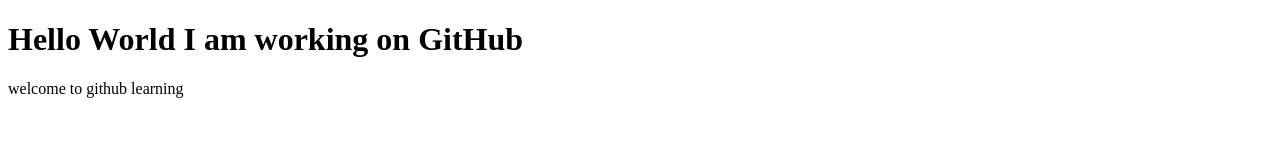
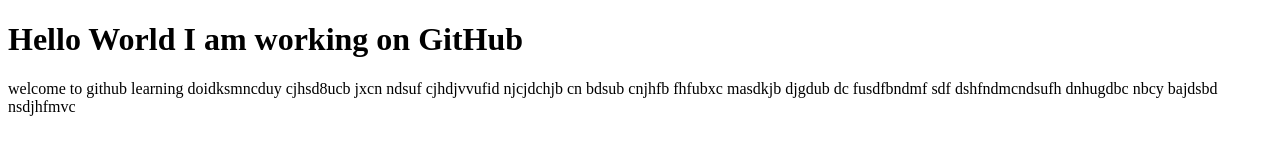
Before and after one commit to Dharani1925/learn-git, a plain HTML site: page index.html in a window 1280 px wide. Drawn offline with Linux system fonts and the light colour scheme.

Commit message:
index updated

```diff
--- a/index.html
+++ b/index.html
@@ -6,6 +6,15 @@
 </head>
 <body>
     <h1>Hello World I am working on GitHub</h1>
-    <p>welcome to github learning</p>
+    <p>welcome to github learning
+        doidksmncduy cjhsd8ucb jxcn ndsuf cjhdjvvufid
+        njcjdchjb cn  bdsub cnjhfb fhfubxc  masdkjb djgdub dc
+        fusdfbndmf sdf
+        dshfndmcndsufh
+        dnhugdbc nbcy
+        bajdsbd
+        nsdjhfmvc
+
+    </p>
 </body>
 </html>
```
